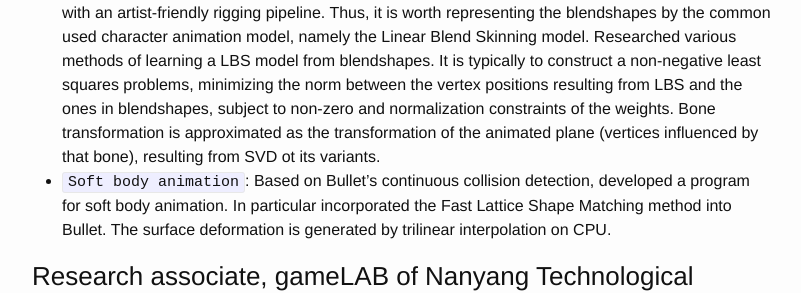
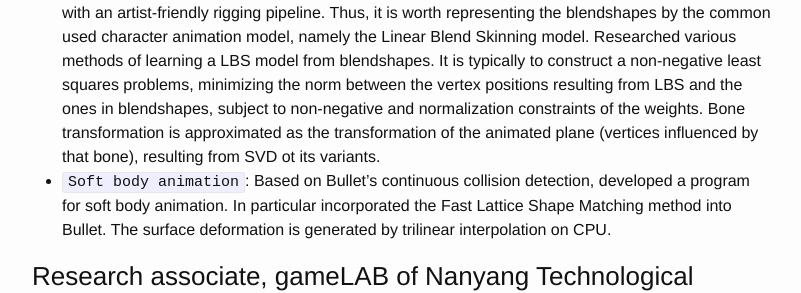
Before and after one commit to luozhipi/luozhipi.github.io, a Jekyll site: the page built from resume_EN.md, in a window 1280 px wide and 900 px high, scrolled down 3593 px. Shown: the part 378-671 px from the top of the window, without its empty margins (238-1039 px from the left). Built offline with Jekyll 4.4.1, drawn with Linux system fonts in a browser that asks for light colours; some of the changed text lies outside the part shown.

Commit message:
Update resume_EN.md

```diff
--- a/resume_EN.md
+++ b/resume_EN.md
@@ -104,7 +104,7 @@ RH. Li; Z. Luo; G. Han.: `Pseudo-inverse Locality Preserving Projections`. Compu
 - `Human neck modeling`: Proposed a method for modeling and simulating the human neck and its skin deformation at interactive rates on a modern laptop. Starting from the Ultimate Human Model (UHM) data set which includes a comprehensive set of the human's anatomy structures, a model ready for simulation of the neck's bio-mechanics and musculoskeletal dynamics is developed. The work involves interdisciplinary knowledge. First, use Maya to deal with the geometric issues such as holes and degeneration of the polygonal meshes in order to facilitate the meshing procedure by Tetgen. The muscles represented as volumetric meshes resulting from the meshing are modeld by the Finite Element Method with co-rotational material. The bones are modeled as rigid bodies, and the skin as a mass-spring network. Remarkably, proposed soft constraints realized by linear, elastic springs for coupling the rigid (bone) and soft (muscle) bodies. Skeleton motion is simulated by multi-body dynamic system. The overall dynamics is formulated as a Lagrangian dynamic system, which is numerically solved by a semi-implicit time integrator. In order to obtain substaintial speed ups, considerable effort is made such as, reducing the number of finite elements, empirically selecting a subset of anatomy structures, and exploiting linearization without sacrificing much deformation realism.
 - `Volumetric, elastic energy minimization`: Methods that cast the deformation as an elastic energy minimization enhance the realism of deformation by supporting elastic deformations. The as-rigid-as-possible rigidity energy is widely researched, as this form of elasticity formulization is relatively easy to achieve and the minimization of its objective function is also easy to implement. In additon to the elastic deformation of the surface, proposed a volumetric, as-rigid-as-possible energy for volume-preservation based on voxel grids which provide accessible neighboring structure for defining the elements. Here, the minimization will enforce the transformation to be rigid of an element throughout the deformation. Thus, the lengths in voxel edges are approximately preserved, in turn the volume.
 - `Space deformation`: Finite Element simulation and nonlinear, elastic energy is often computationally expensive, hindering their applications in interative or real-time scenarios. Space deformation as an effective, accelerating strategy, provides a solution in an indirect manner. In this context, the simulation or minimization is performed on a coarser mesh enclosing the subject surface. The generated deformation is projected back to the target surface often by barycentric interpolation that is not smooth enough to interpolate surfaces. To adapt to character deformation where local control and smoothness are typically the two major concerns, proposed a method to compute space deformations based on domain decomposition and radial basis function (RBF) interpolation. Here, a skeletal character is partitioned into bone-associated domains according to influence weights, each of which is attached to a local RBF system used to interpolate the displacements. Seam artifact is surpressed by Laplacian smoothing with cotangent weights. The decomposition also works for characters whose binding is achived using an auto-weighting scheme. Results also show that, interpolation by local RBF systems instead of a global, single RBF system is much more robust since the likehood of a degenerated matrix used in solving the RBF syetem is largely reduced.
-- `Learning linear blend skinning model from blendshapes`: Capturing (by 3D scanning or by motion capture cameras) is typically the way to obtain realistic deformations of the subject in particular in CG-enriched films production. Artists will also "slightly" sculpt the reconstructed shapes and ultimately lead to a large set of blendshapes. The drawbacks of using blendshapes are: (a) memory inefficient; (b) major game engines still prefer skeletal animation models; and (c) inconsist with an artist-friendly rigging pipeline. Thus, it is worth representing the blendshapes by the common used character animation model, namely the Linear Blend Skinning model. Researched various methods of learning a LBS model from blendshapes. It is typically to construct a non-negative least squares problems, minimizing the norm between the vertex positions resulting from LBS and the ones in blendshapes, subject to non-zero and normalization constraints of the weights. Bone transformation is approximated as the transformation of the animated plane (vertices influenced by that bone), resulting from SVD ot its variants.
+- `Learning linear blend skinning model from blendshapes`: Capturing (by 3D scanning or by motion capture cameras) is typically the way to obtain realistic deformations of the subject in particular in CG-enriched films production. Artists will also "slightly" sculpt the reconstructed shapes and ultimately lead to a large set of blendshapes. The drawbacks of using blendshapes are: (a) memory inefficient; (b) major game engines still prefer skeletal animation models; and (c) inconsist with an artist-friendly rigging pipeline. Thus, it is worth representing the blendshapes by the common used character animation model, namely the Linear Blend Skinning model. Researched various methods of learning a LBS model from blendshapes. It is typically to construct a non-negative least squares problems, minimizing the norm between the vertex positions resulting from LBS and the ones in blendshapes, subject to non-negative and normalization constraints of the weights. Bone transformation is approximated as the transformation of the animated plane (vertices influenced by that bone), resulting from SVD ot its variants.
 - `Soft body animation`: Based on Bullet's continuous collision detection, developed a program for soft body animation. In particular incorporated the Fast Lattice Shape Matching method into Bullet. The surface deformation is generated by trilinear interpolation on CPU.
 
 ###Research associate, gameLAB of Nanyang Technological University, Singapore###
```
